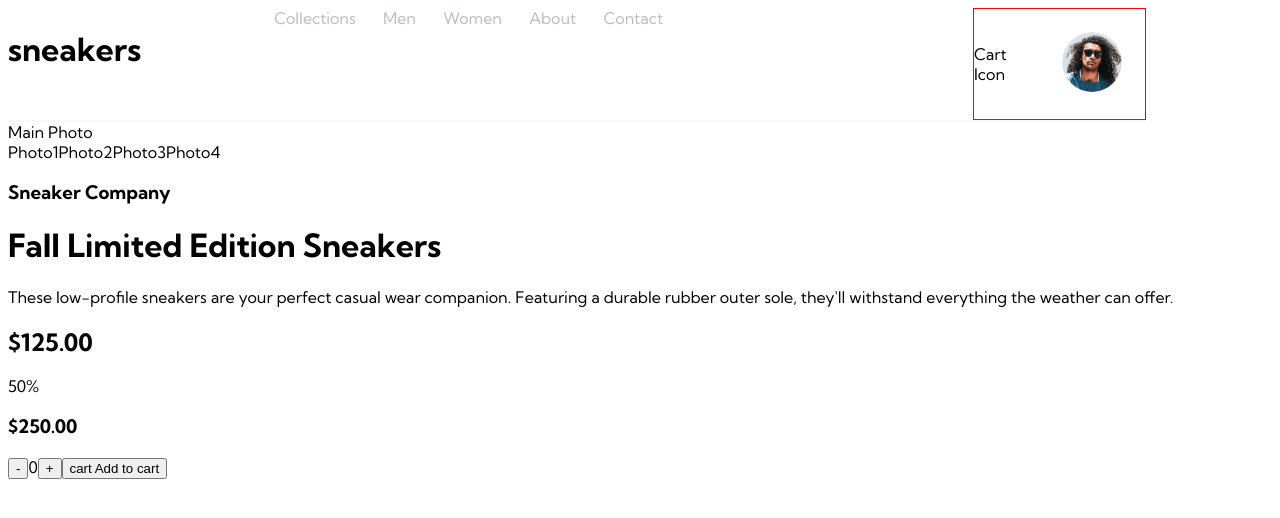
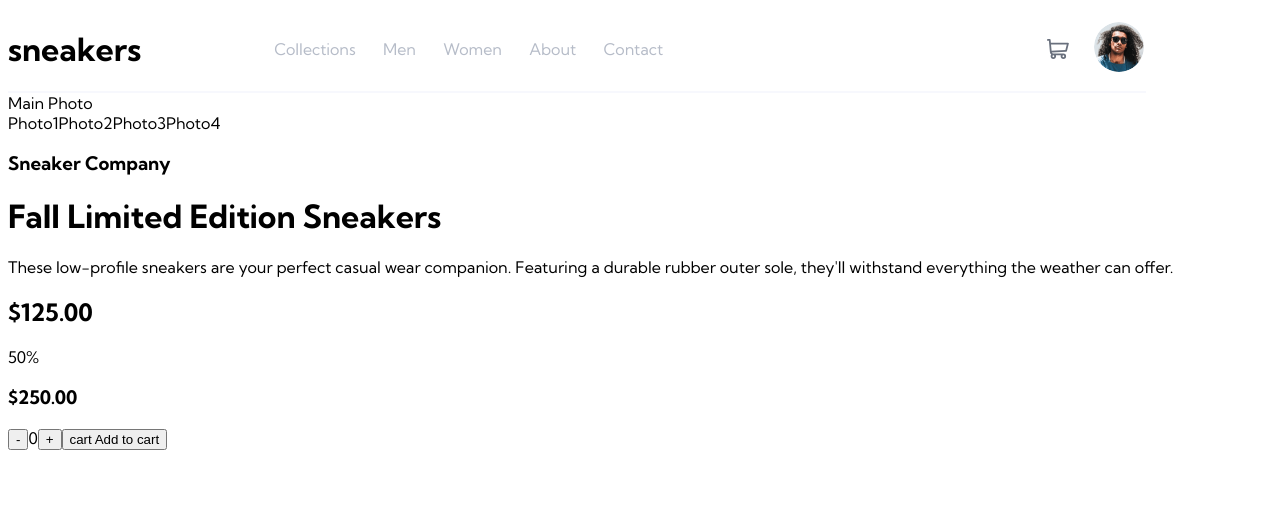
Before and after one commit to jeffestella/sneakersecommerce, a React (Create React App) app: page / in a window 1280 px wide. Shown: the top 518 px of the page. Built offline with nearby package versions, Linux system fonts and the light colour scheme.

Commit message:
Finish styling Navbar (desktop only)

```diff
--- a/src/components/Cart.js
+++ b/src/components/Cart.js
@@ -1,10 +1,13 @@
 import React from 'react';
+import cartIcon from '../assets/icon-cart.svg';
 
-const Cart = () => {
+const Cart = ({ className }) => {
     return(
-        <div>
-            Cart Icon
-        </div>
+        <img
+            className={className}
+            src={cartIcon}
+            alt="cart icon">
+        </img>
     );
 }
 
--- a/src/components/Navbar.js
+++ b/src/components/Navbar.js
@@ -19,8 +19,12 @@ const Navbar = () => {
                 </div>
             </div>
             <div className={navbarStyles.right}>
-                <Cart />
+                <Cart
+                    className={navbarStyles.cart}
+                    badge={0}
+                />
                 <UserIcon
+                    className={navbarStyles.avatar}
                     photo={avatar}
                     alt="man with long hair and sunglasses"
                 />
--- a/src/components/Navbar.module.css
+++ b/src/components/Navbar.module.css
@@ -33,8 +33,6 @@
     justify-content: space-between;
     align-items: stretch;
 
-    position: relative;
-
 }
 
 .left h1 {
@@ -51,8 +49,7 @@
     width: 65%;
     display: flex;
     justify-content: space-evenly;
-
-    position: relative;
+    align-items: stretch;
 }
 
 .left a {
@@ -60,6 +57,9 @@
 
     color: var(--grayish-blue);
     text-decoration: none;
+
+    display: flex;
+    align-items: center;
 }
 
 .left a:hover {
@@ -68,24 +68,35 @@
 }
 
 .right {
-    border: 1px solid red;
+    /* border: 1px solid red; */
+
+    padding: 0;
+    margin: 0;
     width: 15%;
+    flex-grow: 1;
+    justify-self: right;
 
     display: flex;
     flex-direction: row;
     flex-wrap: nowrap;
-    justify-content: space-between;
+    justify-content: flex-end;
     align-items: center;
 }
 
-.right img {
-    scale: 0.6;
+.avatar {
+    width: 50px;
+    height: auto;
     cursor: pointer;
 
-    border: 3px solid rgba(255,255,255,0);
+    border: 2px solid rgba(0,0,0,0);
     border-radius: 50%;
 }
 
-.right img:hover {
-    border: 3px solid var(--orange);
+.avatar:hover {
+    border: 2px solid var(--orange);
 }
+
+.cart {
+    padding: 0 5% 0 0;
+    cursor: pointer;
+}
--- a/src/components/UserIcon.js
+++ b/src/components/UserIcon.js
@@ -1,10 +1,14 @@
 import React from 'react';
 
 
-const UserIcon = ({ photo, alt }) => {
+const UserIcon = ({ className, photo, alt }) => {
     return(
         <div>
-            <img src={photo} alt={alt} />
+            <img
+                className={className}
+                src={photo}
+                alt={alt}
+            />
         </div>
     );
 }
```
